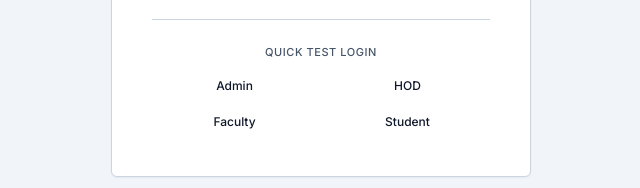
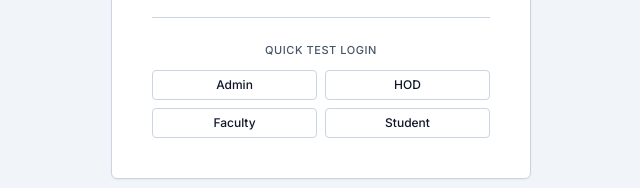
Before and after one commit to Nishit7658/attendance, a Next.js app: page /login in a window 1280 px wide. Shown: the part 493-681 px from the top of the page, without its empty margins (319-959 px from the left). Built offline with nearby package versions, Linux system fonts and the light colour scheme; no server answers.

Commit message:
fix: Type safety fixes and clean TypeScript build

```diff
--- a/app/faculty/dashboard/page.tsx
+++ b/app/faculty/dashboard/page.tsx
@@ -26,7 +26,7 @@ export default async function FacultyDashboardPage() {
   return (
     <div className="max-w-3xl">
       <div className="flex items-center justify-between mb-6">
-        <h1 className="text-xl font-semibold text-slate-900">
+        <h1 className="text-xl font-semibold text-ink">
           Faculty Dashboard
         </h1>
         <Link
--- a/app/hod/sessions/page.tsx
+++ b/app/hod/sessions/page.tsx
@@ -107,7 +107,7 @@ export default async function HODSessionsPage({ searchParams }: PageProps) {
                   {s.endTime ? new Date(s.endTime).toLocaleTimeString([], { hour: '2-digit', minute: '2-digit' }) : "-"}
                 </TableCell>
                 <TableCell>
-                  <Badge variant={s.status === "ACTIVE" ? "success" : s.status === "ENDED" ? "neutral" : "primary"}>
+                  <Badge variant={s.status === "ACTIVE" ? "success" : s.status === "ENDED" ? "neutral" : "default"}>
                     {s.status}
                   </Badge>
                 </TableCell>
--- a/components/auth/LoginForm.tsx
+++ b/components/auth/LoginForm.tsx
@@ -121,7 +121,7 @@ export function LoginForm() {
         </p>
         <div className="grid grid-cols-2 gap-2">
           <Button
-            variant="outline"
+            variant="secondary"
             size="sm"
             type="button"
             className="text-xs"
@@ -131,7 +131,7 @@ export function LoginForm() {
             Admin
           </Button>
           <Button
-            variant="outline"
+            variant="secondary"
             size="sm"
             type="button"
             className="text-xs"
@@ -141,7 +141,7 @@ export function LoginForm() {
             HOD
           </Button>
           <Button
-            variant="outline"
+            variant="secondary"
             size="sm"
             type="button"
             className="text-xs"
@@ -151,7 +151,7 @@ export function LoginForm() {
             Faculty
           </Button>
           <Button
-            variant="outline"
+            variant="secondary"
             size="sm"
             type="button"
             className="text-xs"
--- a/tsconfig.json
+++ b/tsconfig.json
@@ -18,5 +18,5 @@
     "paths": { "@/*": ["./*"] }
   },
   "include": ["next-env.d.ts", "**/*.ts", "**/*.tsx", ".next/types/**/*.ts"],
-  "exclude": ["node_modules"]
+  "exclude": ["node_modules", "prisma.config.ts"]
 }
```
